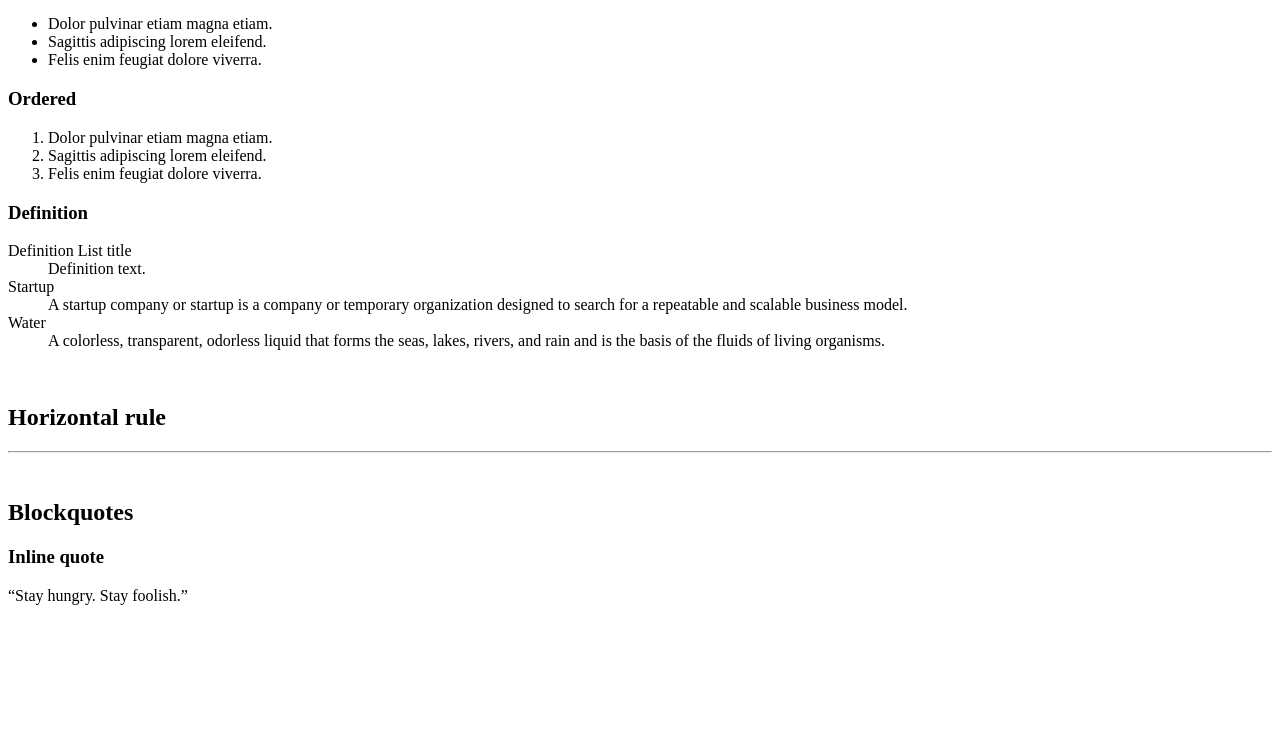
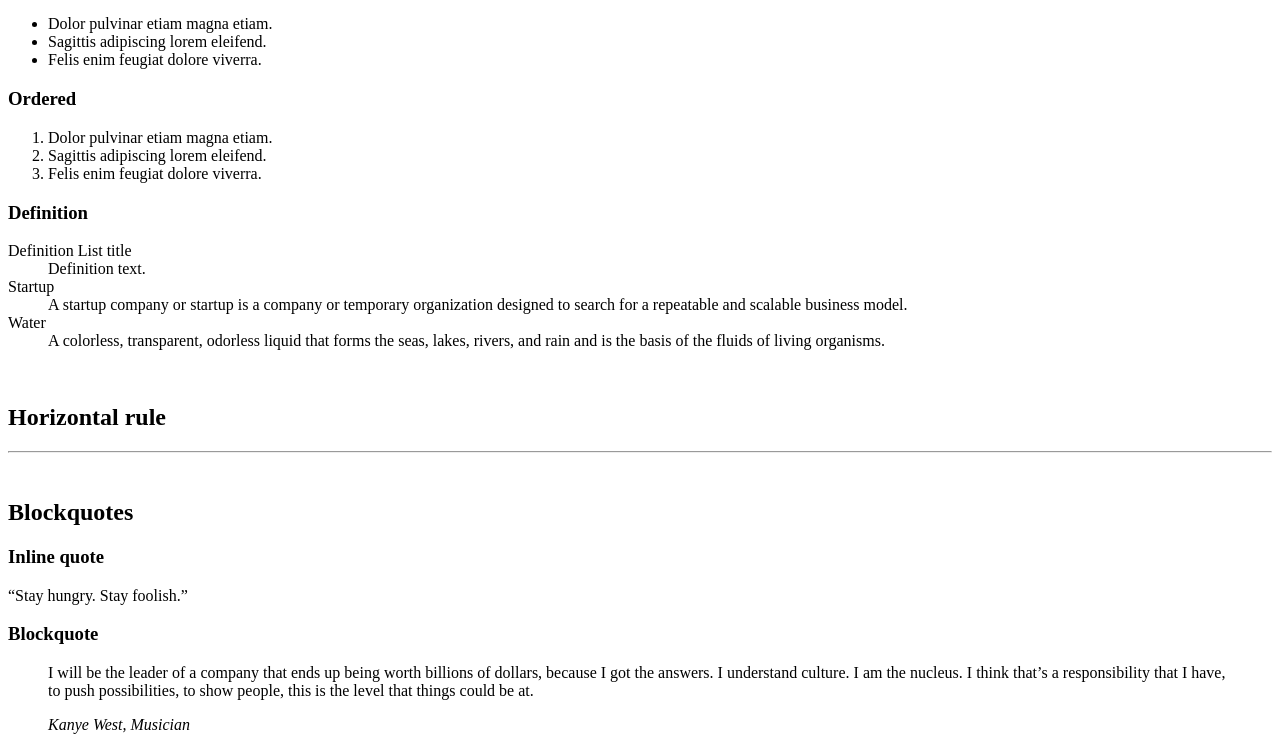
Before and after one commit to truuue/holbertonschool-web_front_end, a plain HTML site: page html_advanced/30-styleguide.html in a window 1280 px wide. Shown: the part 612-1362 px from the top of the page. Before the commit the page ends 1225 px from the top, so only its background shows below. Drawn offline with Linux system fonts and the light colour scheme.

Commit message:
Examples of quotes 2

```diff
--- a/html_advanced/30-styleguide.html
+++ b/html_advanced/30-styleguide.html
@@ -80,6 +80,13 @@
                     <h3>Inline quote</h3>
                     <q>Stay hungry. Stay foolish.</q>
                 </div>
+                <div>
+                    <h3>Blockquote</h3>
+                    <blockquote>
+                        <p>I will be the leader of a company that ends up being worth billions of dollars, because I got the answers. I understand culture. I am the nucleus. I think that’s a responsibility that I have, to push possibilities, to show people, this is the level that things could be at.</p>
+                        <cite>Kanye West, Musician</cite>
+                    </blockquote>
+                </div>
             </section>
         </main>
         <footer></footer>
```
